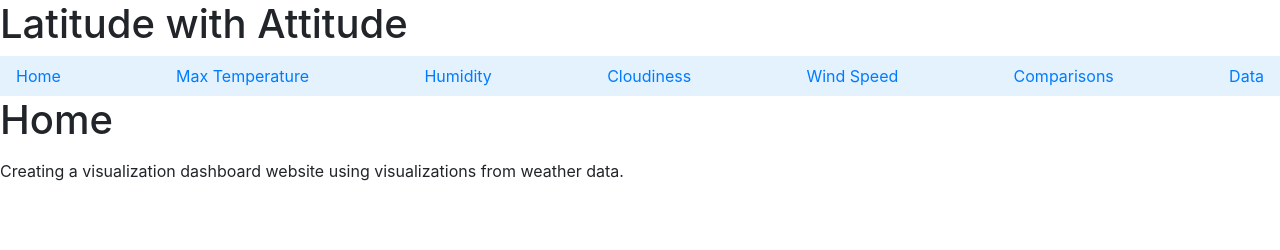
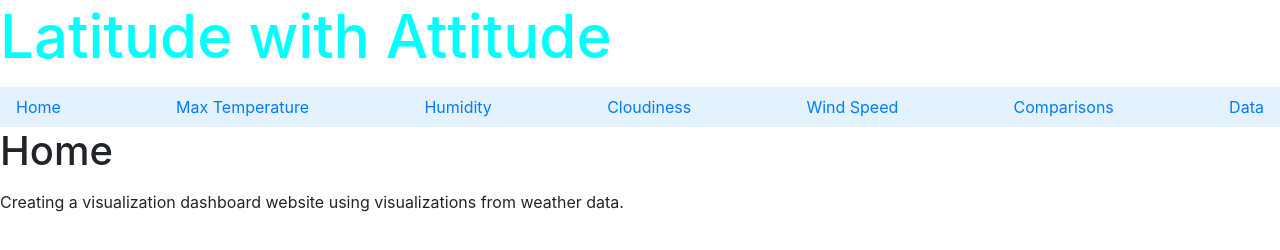
Before and after one commit to sraisian/sraisian.github.io, a plain HTML site: page WebVisualizations/index.html in a window 1280 px wide. Drawn offline with nearby package versions, Linux system fonts and the light colour scheme.

Commit message:
update again

```diff
--- a/WebVisualizations/index.html
+++ b/WebVisualizations/index.html
@@ -4,7 +4,7 @@
 <meta charset="UTF-8">
 <title>Web Design Homework - Web Visualization Dashboard (Latitude)</title>
 	<link rel="stylesheet" href="https://stackpath.bootstrapcdn.com/bootstrap/4.3.1/css/bootstrap.min.css" integrity="sha384-ggOyR0iXCbMQv3Xipma34MD+dH/1fQ784/j6cY/iJTQUOhcWr7x9JvoRxT2MZw1T" crossorigin="anonymous">
-	<link rel="stylesheet" type="text/css" href="style.css">
+	<link rel="stylesheet" href="style.css">
 </head>
 
 <body>
--- a/WebVisualizations/style.css
+++ b/WebVisualizations/style.css
@@ -1,4 +1,3 @@
-<style>
 
   h1 {
     margin-bottom: 15px;
@@ -7,7 +6,6 @@
     text-align: 00CCCC;
   }
 
-  /* h2 heading tags */
   h2 {
 	margin-bottom: 15px;
    	font-size: 40px;
@@ -18,5 +16,3 @@
     	font-size: 20px;
 	color:00CCCC
   }
-
-</style>
```
